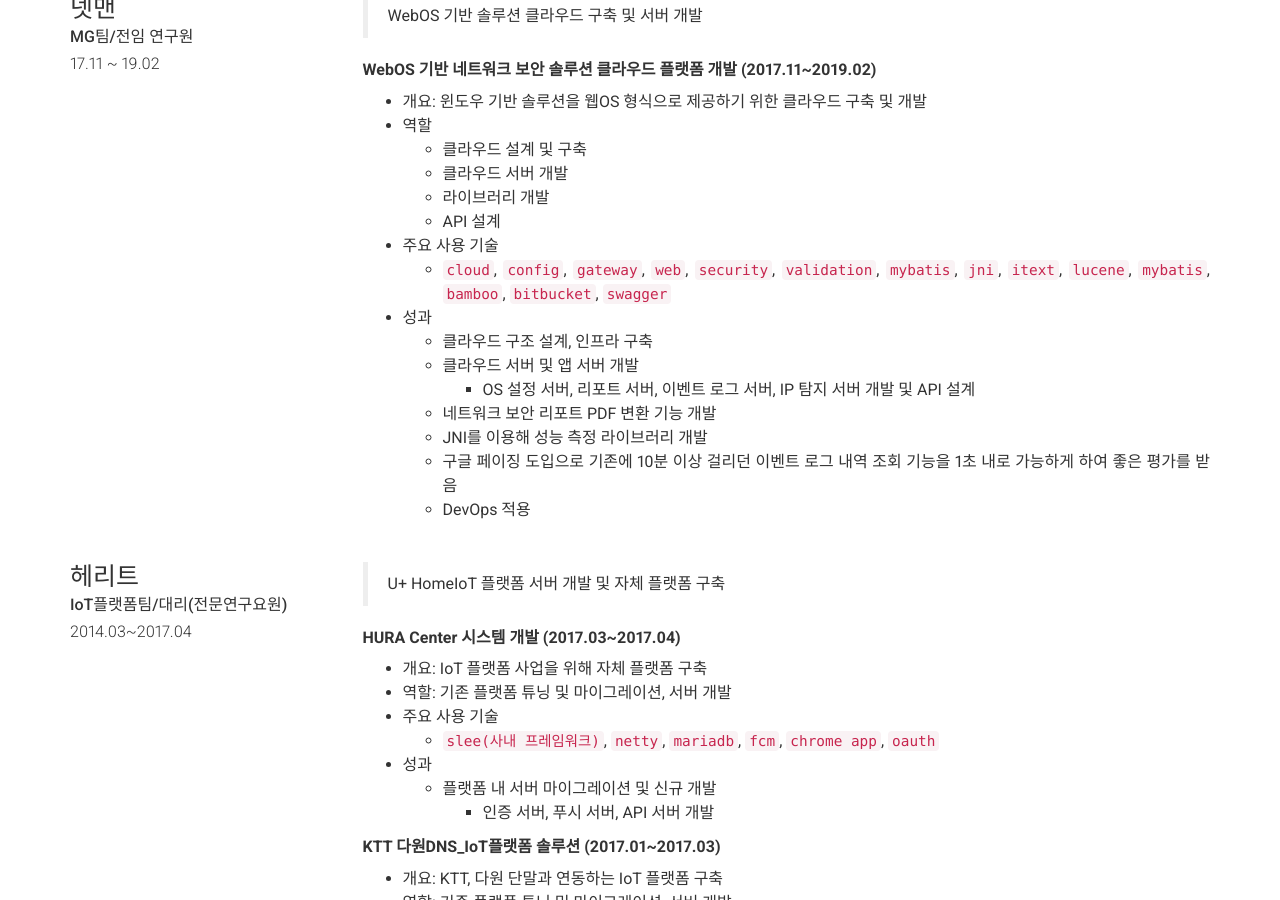
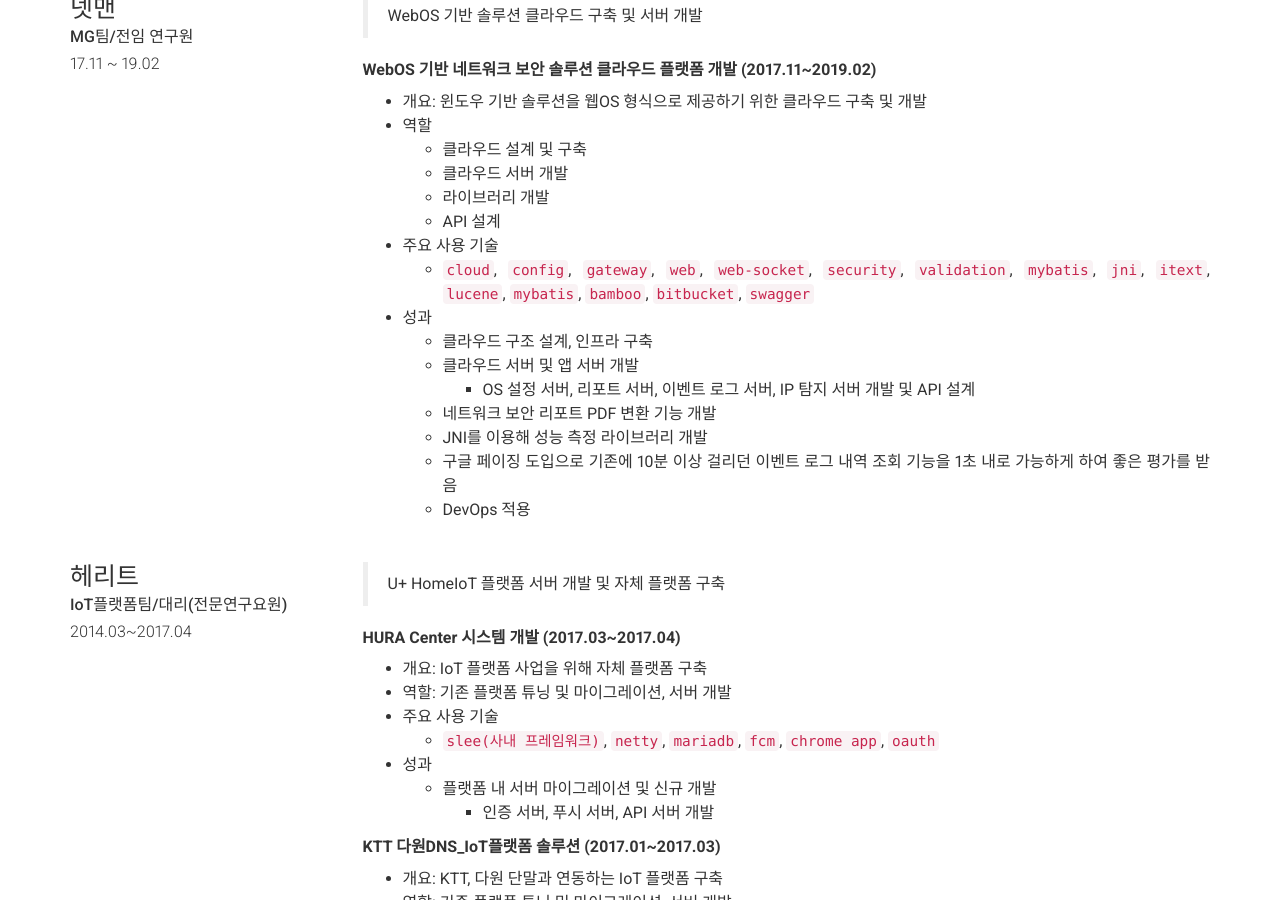
Before and after one commit to lcalmsky/resume, a Jekyll site: the page built from index.md, in a window 1280 px wide and 900 px high, scrolled down 4090 px. Built offline with Jekyll 4.4.1, drawn with Linux system fonts in a browser that asks for light colours; nearby versions of some CDN libraries.

Commit message:
Update _config.yml

```diff
--- a/_config.yml
+++ b/_config.yml
@@ -237,7 +237,7 @@ content:
             * 라이브러리 개발
             * API 설계
           * 주요 사용 기술
-            * `cloud`, `config`, `gateway`, `web`, `security`, `validation`, `mybatis`, `jni`, `itext`, `lucene`, `mybatis`, `bamboo`, `bitbucket`, `swagger`
+            * `cloud`, `config`, `gateway`, `web`, `web-socket`, `security`, `validation`, `mybatis`, `jni`, `itext`, `lucene`, `mybatis`, `bamboo`, `bitbucket`, `swagger`
           * 성과
             * 클라우드 구조 설계, 인프라 구축
             * 클라우드 서버 및 앱 서버 개발
```
